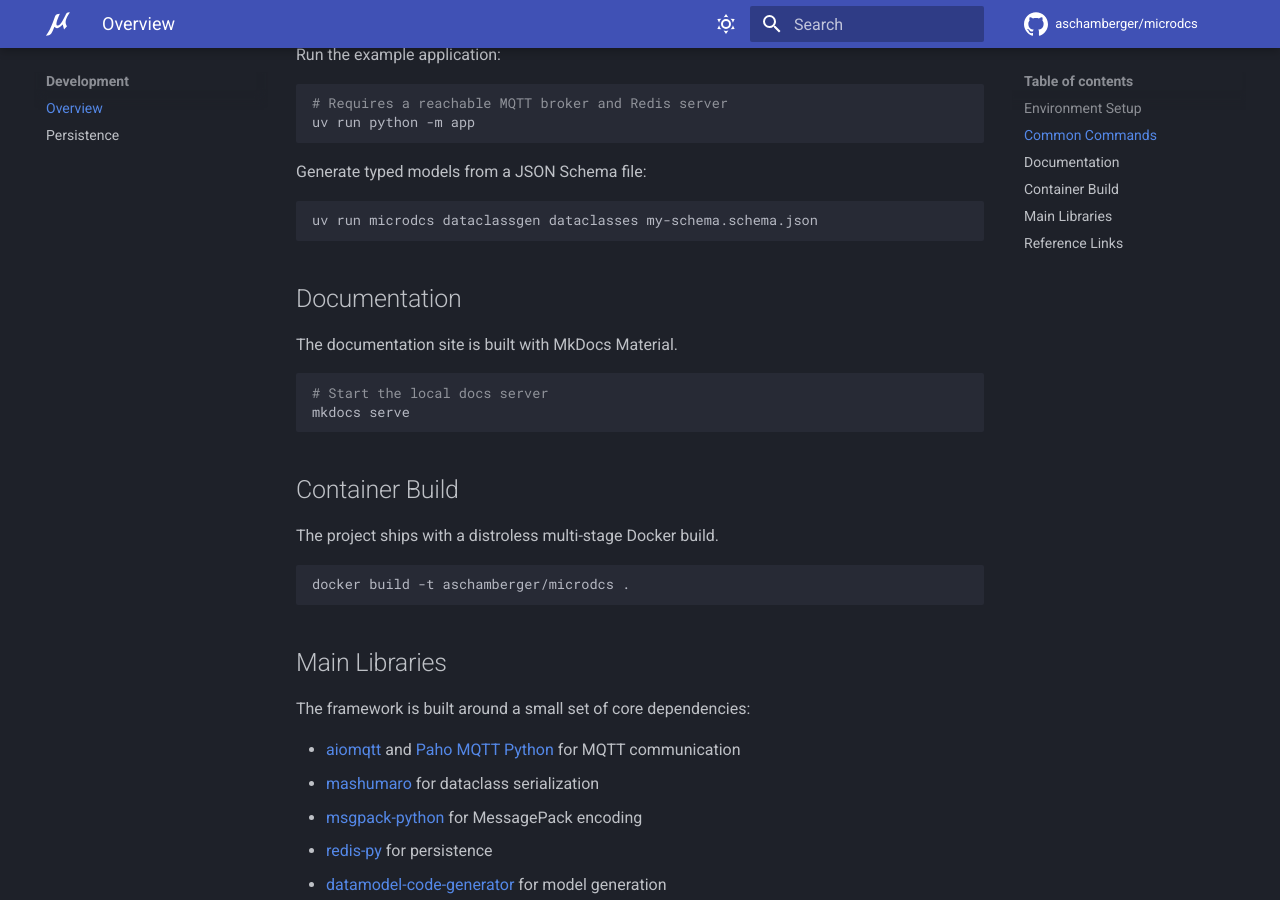
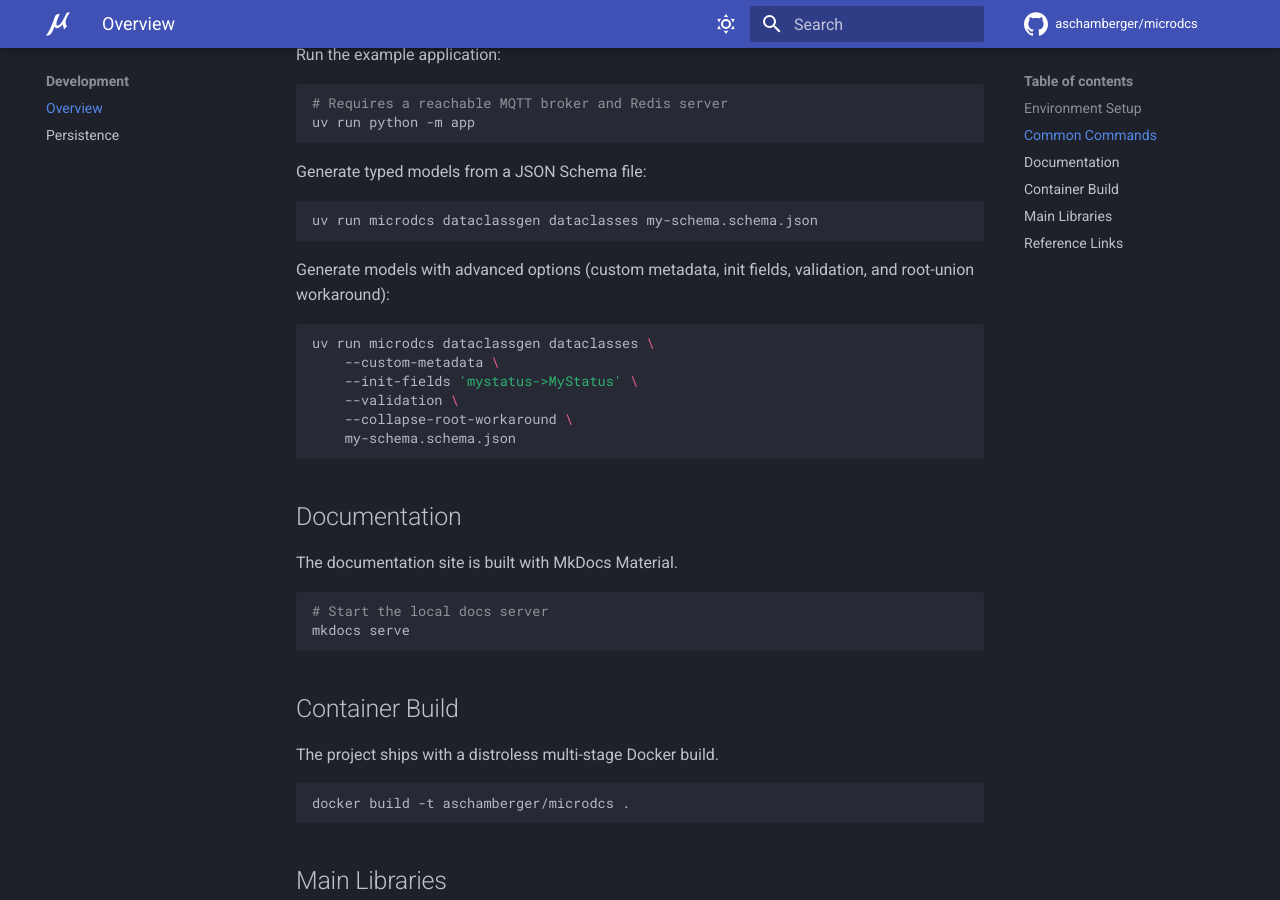
Before and after one commit to aschamberger/microdcs, an MkDocs documentation site: the page built from docs/development.md, in a window 1280 px wide and 900 px high, scrolled down 740 px. Built offline with MkDocs 1.6.1 and Material for MkDocs 9.7.7, drawn with Linux system fonts in a browser that asks for light colours; comment, search, counter and statistics services are not loaded.

Commit message:
Update docs with latest changes

````diff
--- a/docs/development.md
+++ b/docs/development.md
@@ -38,6 +38,17 @@ Generate typed models from a JSON Schema file:
 uv run microdcs dataclassgen dataclasses my-schema.schema.json
 ```
 
+Generate models with advanced options (custom metadata, init fields, validation, and root-union workaround):
+
+```bash
+uv run microdcs dataclassgen dataclasses \
+	--custom-metadata \
+	--init-fields 'mystatus->MyStatus' \
+	--validation \
+	--collapse-root-workaround \
+	my-schema.schema.json
+```
+
 ## Documentation
 
 The documentation site is built with MkDocs Material.
````
Also changed, not shown: README.md (+1 -0 lines), docs/information-model-standards.md (+10 -0 lines), docs/technical-standards.md (+1 -0 lines), src/microdcs/scripts/init/copilot-instructions.md (+2 -5 lines), .github/copilot-instructions.md, 1 other file.
